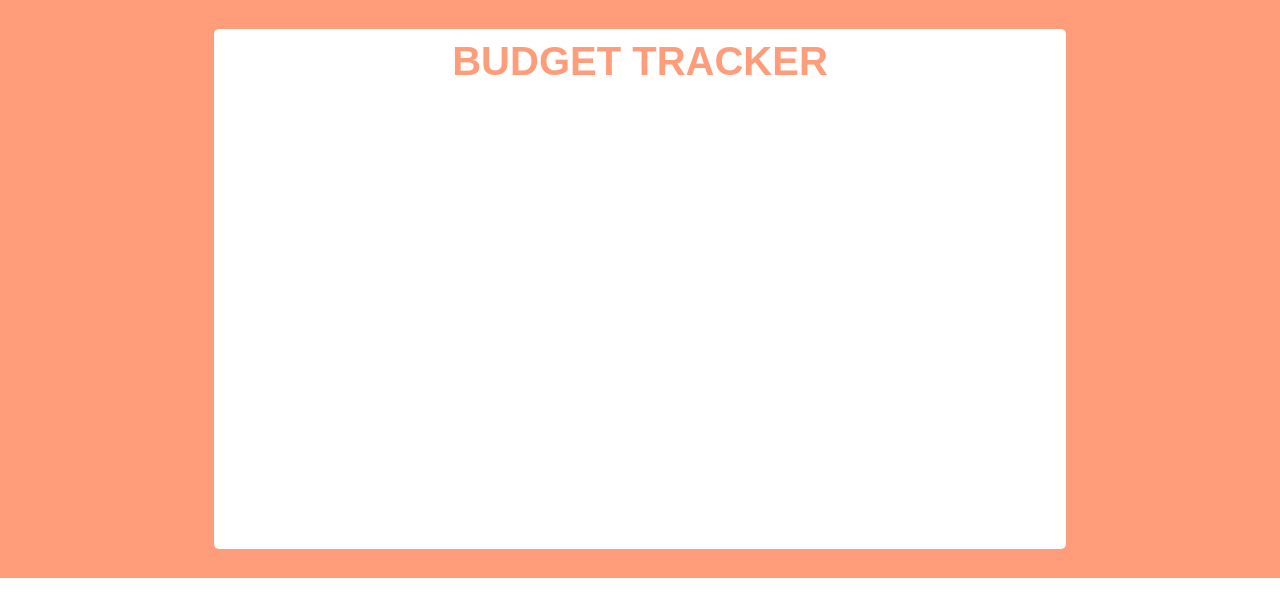
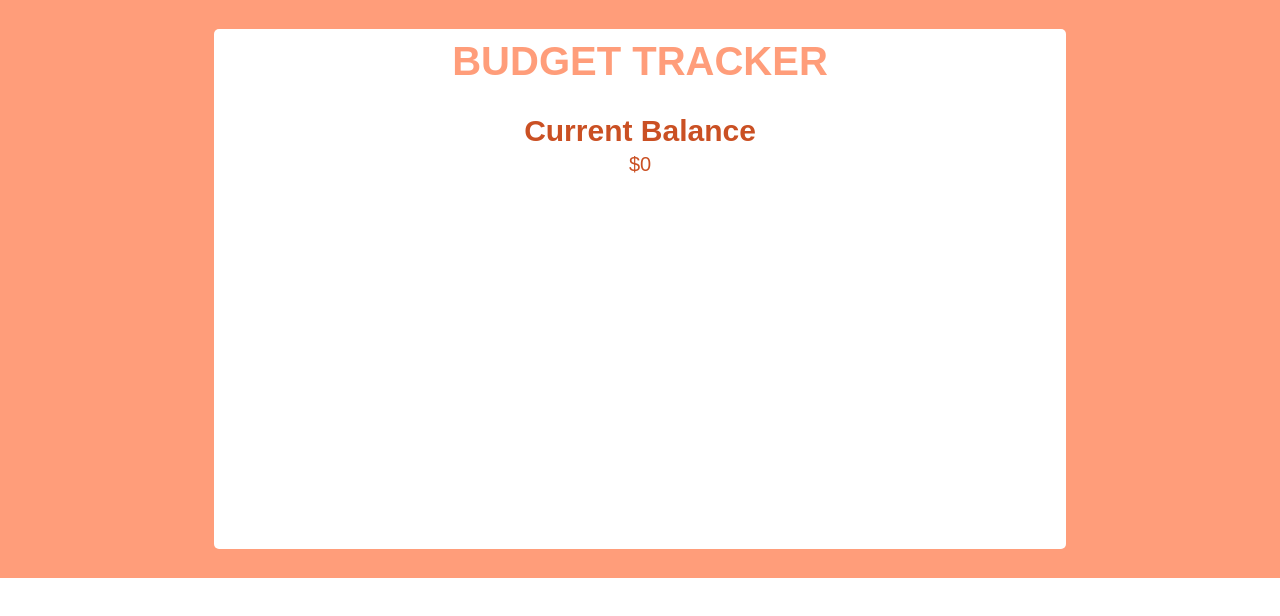
Before and after one commit to EllaAro/budget-tracker, a React (Create React App) app: page / in a window 1280 px wide. Shown: the top 616 px of the page. Built offline with nearby package versions, Linux system fonts and the light colour scheme.

Commit message:
Created the Balance component as means of displaying the balance left. Added the corresponding CSS style

```diff
--- a/src/App.css
+++ b/src/App.css
@@ -1,6 +1,10 @@
 * {
   margin: 0;
   padding: 0;
+}
+
+html {
+  text-align: center;
 }
 
 body {
@@ -24,17 +28,26 @@ body {
   height: 500px;
   display: grid;
   grid-gap: 15px;
-  grid-template-columns: 1fr 2fr;
+  grid-template-columns: 1fr 1fr;
+  grid-auto-rows: 60px;
 }
 
-.header {
-  grid-column-start: 1;
-  grid-column-end: 4;
+.header,
+.balance {
+  grid-column: 1/3;
 }
 
 .header h1 {
   color: #ff9d7a;
   font-size: 40px;
   text-transform: uppercase;
-  text-align: center;
 }
+
+.balance {
+  color: #ca5023;
+  font-size: 20px;
+}
+
+.balance p {
+  margin: 5px;
+}
--- a/src/App.js
+++ b/src/App.js
@@ -1,12 +1,14 @@
 import React from "react";
 import "./App.css";
 import Header from "./components/Header";
+import Balance from "./components/Balance";
 
 const App = () => {
   return (
     <div className="container">
       <div className="wrapper">
         <Header />
+        <Balance />
       </div>
     </div>
   );
--- /dev/null
+++ b/src/components/Balance.js
@@ -0,0 +1,14 @@
+import React, { useState } from "react";
+
+const Balance = () => {
+  const [balance, setBalance] = useState(0.0);
+
+  return (
+    <div className="balance">
+      <h2>Current Balance</h2>
+      <p>{`$${balance}`}</p>
+    </div>
+  );
+};
+
+export default Balance;
```
